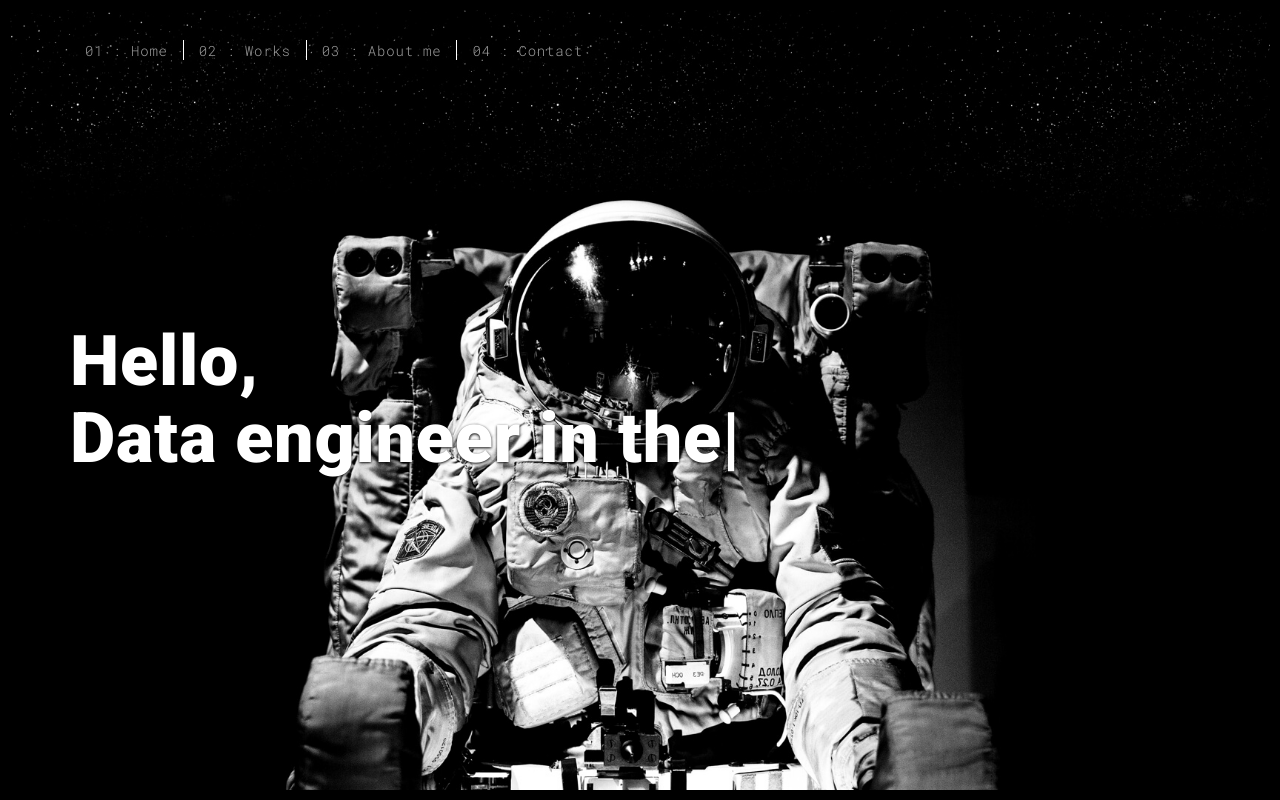
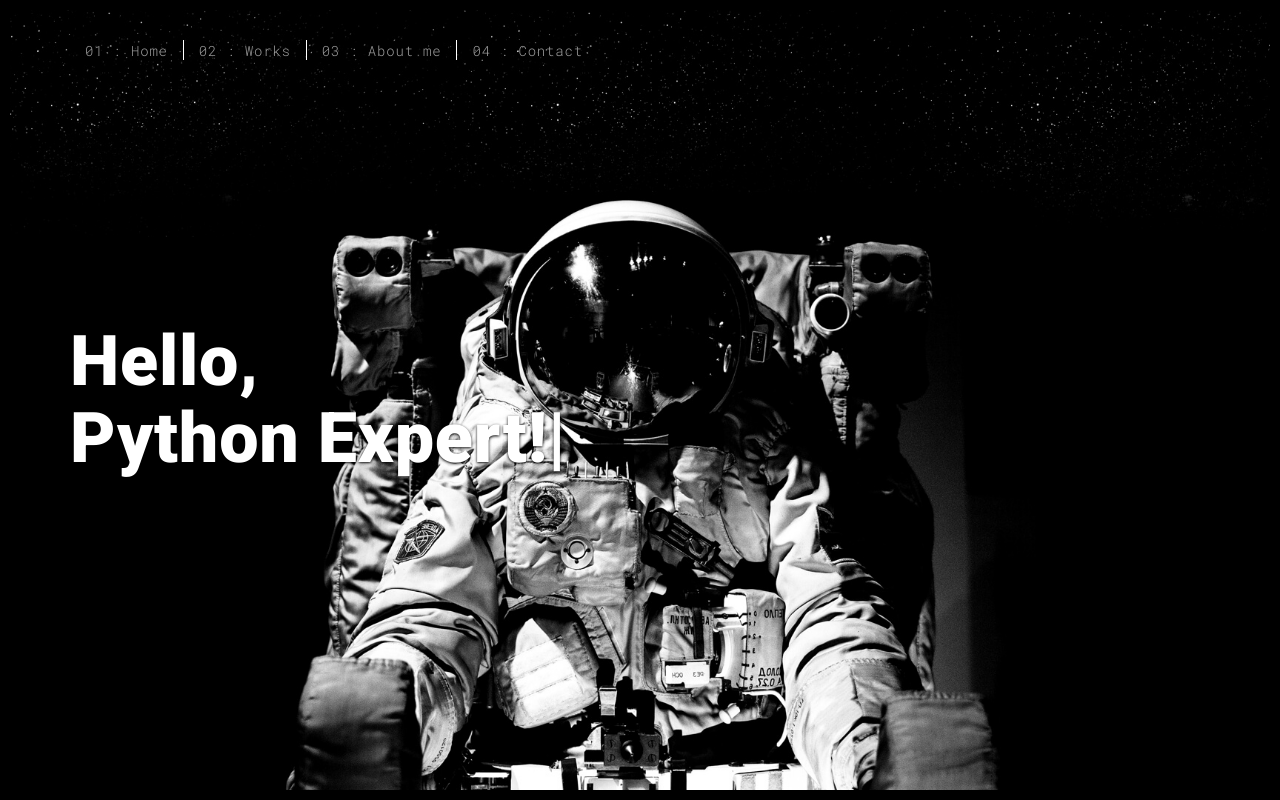
Before and after one commit to KristoferFangrat/portfo, a Flask app: page / in a window 1280 px wide. Run offline with Flask 2, Linux system fonts and the light colour scheme; some libraries are stand-ins or nearby versions.

Commit message:
Update index.html: Update typed string to reflect Python expertise

```diff
--- a/templates/index.html
+++ b/templates/index.html
@@ -61,7 +61,7 @@
                             <h1>Hello,<br>
                                 <span id="typed-strings">
                                     <span>I'm Kristofer Fangrat</span>
-                                    <span>Data engineer in the making!</span>
+                                    <span>Python Expert!</span>
                                     <span>Working as an Freelancer</span>
                                 </span>
                                 <span id="typed"></span>
```
